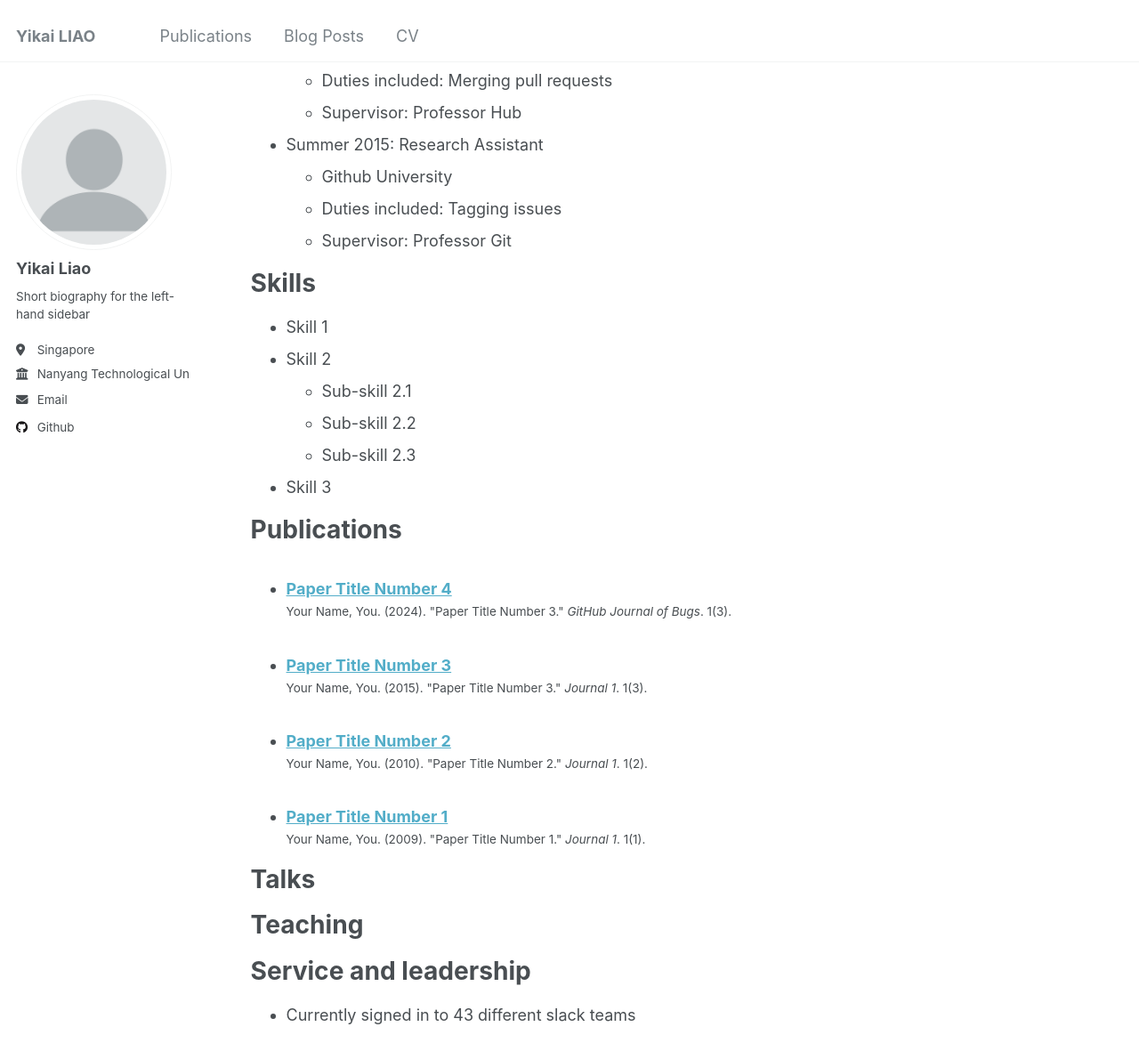
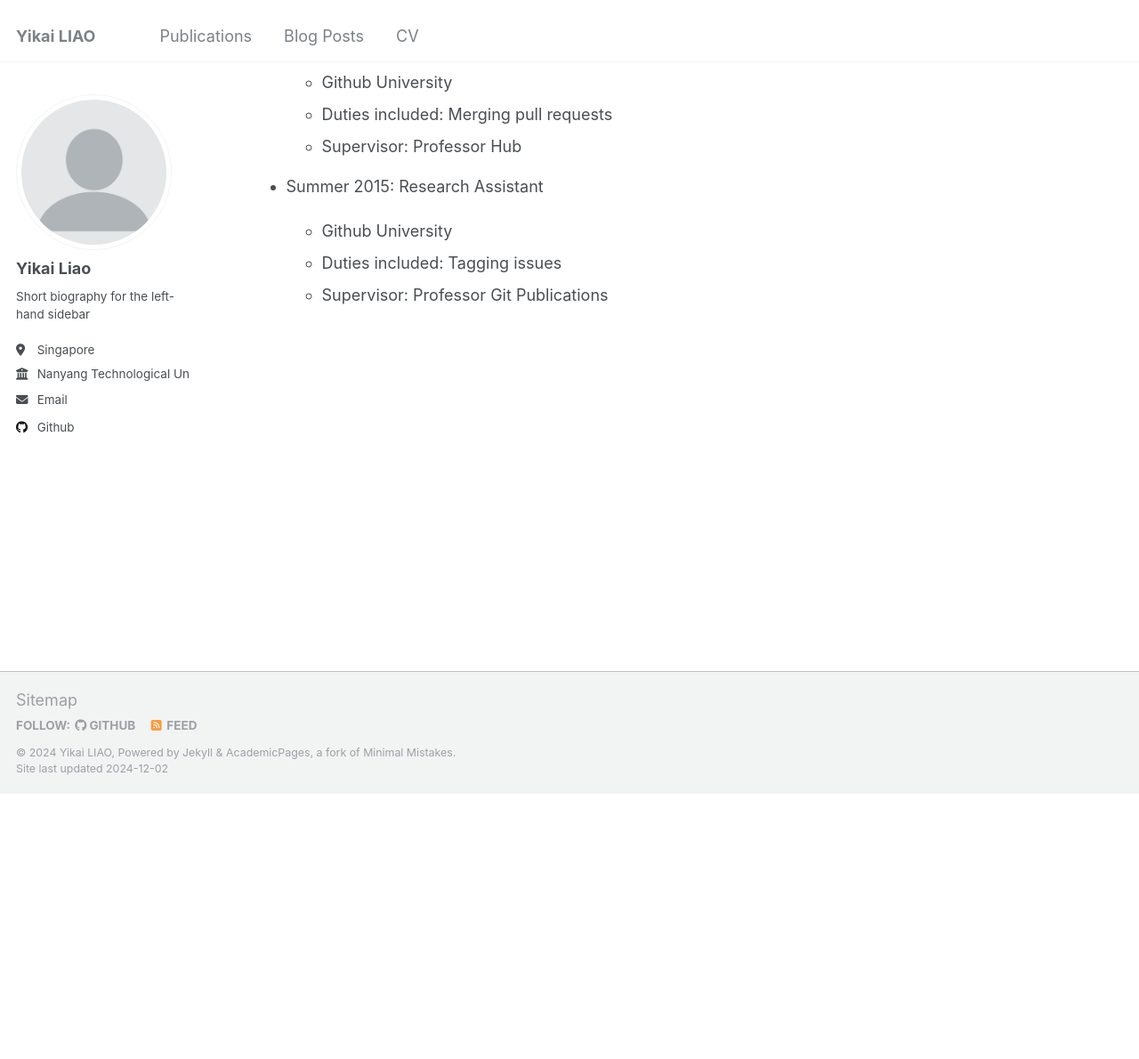
Before and after one commit to Yikai-Liao/academicpages, a Jekyll site: the page built from _pages/cv.md, in a window 1280 px wide and 1400 px high, scrolled down 508 px. Shown: the top 1190 px of the window at 89% size. Built offline with Jekyll 4.4.1, drawn with Linux system fonts in a browser that asks for light colours.

Commit message:
remove redundant things in cv

```diff
--- a/_pages/cv.md
+++ b/_pages/cv.md
@@ -6,59 +6,31 @@ author_profile: true
 redirect_from:
   - /resume
 ---
-
 {% include base_path %}
 
 Education
-======
+=========
+
 * Ph.D in Version Control Theory, GitHub University, 2018 (expected)
 * M.S. in Jekyll, GitHub University, 2014
 * B.S. in GitHub, GitHub University, 2012
 
 Work experience
-======
+===============
+
 * Spring 2024: Academic Pages Collaborator
+
   * Github University
   * Duties includes: Updates and improvements to template
   * Supervisor: The Users
+* Fall 2015: Research Assistant
 
-* Fall 2015: Research Assistant
   * Github University
   * Duties included: Merging pull requests
   * Supervisor: Professor Hub
+* Summer 2015: Research Assistant
 
-* Summer 2015: Research Assistant
   * Github University
   * Duties included: Tagging issues
   * Supervisor: Professor Git
-
-Skills
-======
-* Skill 1
-* Skill 2
-  * Sub-skill 2.1
-  * Sub-skill 2.2
-  * Sub-skill 2.3
-* Skill 3
-
-Publications
-======
-  <ul>{% for post in site.publications reversed %}
-    {% include archive-single-cv.html %}
-  {% endfor %}</ul>
-
-Talks
-======
-  <ul>{% for post in site.talks reversed %}
-    {% include archive-single-talk-cv.html  %}
-  {% endfor %}</ul>
-
-Teaching
-======
-  <ul>{% for post in site.teaching reversed %}
-    {% include archive-single-cv.html %}
-  {% endfor %}</ul>
-
-Service and leadership
-======
-* Currently signed in to 43 different slack teams
+    Publications
```
